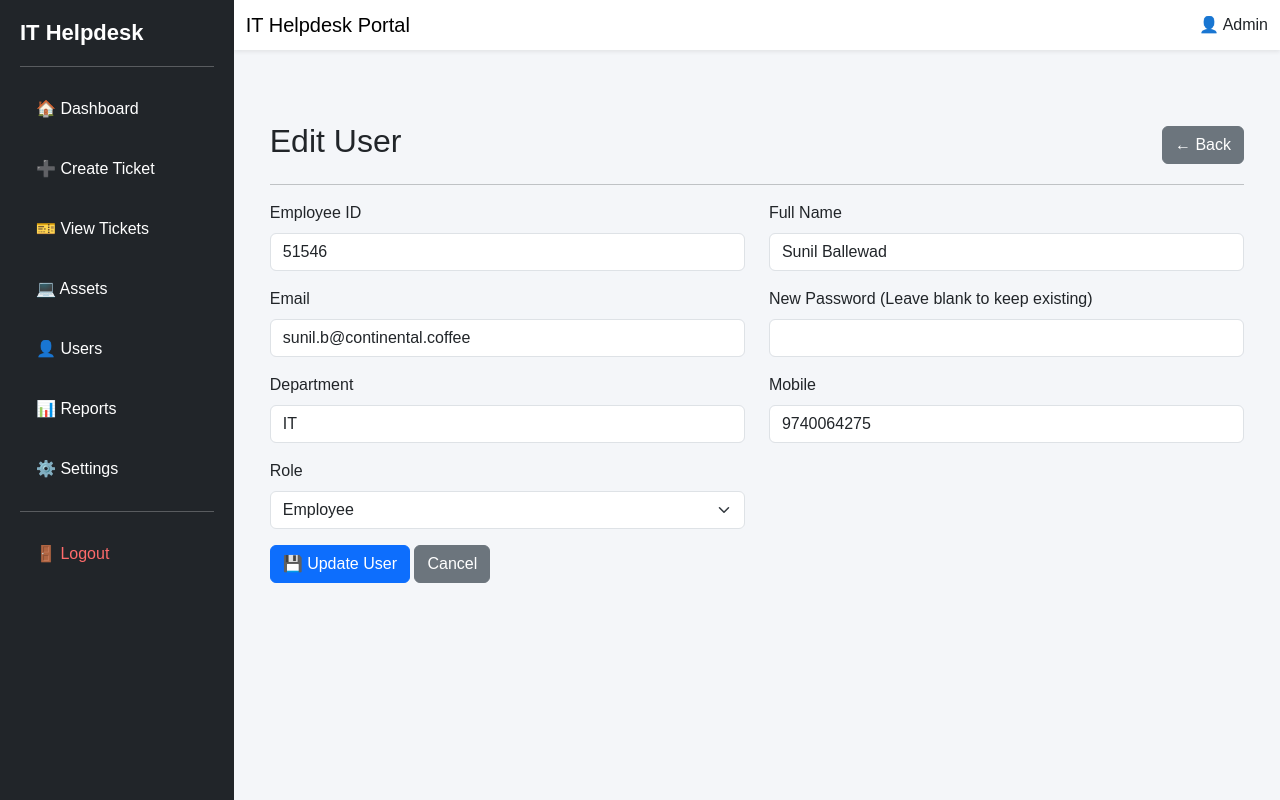
After one commit to sunilballewad-byte/IT-Helpdesk-Portal, a Flask app: page /users/edit/2 in a window 1280 px wide. The commit adds this page. Run offline with Flask 3, Linux system fonts and the light colour scheme; a user stored in the database is signed in; data comes from the database, SQL or seed files in the repository; both versions use the stored data as it was after the commit.

Commit message:
Completed User Management Module

```diff
--- a/routes/users.py
+++ b/routes/users.py
@@ -1,17 +1,112 @@
-from flask import Blueprint, render_template
+from flask import Blueprint, render_template, request, redirect, url_for, flash
 from flask_login import login_required
-from models import User
+from werkzeug.security import generate_password_hash
+
+from models import db, User
 
 users = Blueprint("users", __name__)
 
 
+# =====================================
+# View Users
+# =====================================
 @users.route("/users")
 @login_required
 def view_users():
-
     user_list = User.query.order_by(User.id.desc()).all()
 
     return render_template(
         "view_users.html",
         users=user_list
     )
+
+
+# =====================================
+# Create User
+# =====================================
+@users.route("/users/create", methods=["GET", "POST"])
+@login_required
+def create_user():
+
+    if request.method == "POST":
+
+        email = request.form.get("email")
+        employee_id = request.form.get("employee_id")
+
+        # Check duplicate email
+        if User.query.filter_by(email=email).first():
+            flash("Email already exists.", "danger")
+            return redirect(url_for("users.create_user"))
+
+        # Check duplicate employee ID
+        if User.query.filter_by(employee_id=employee_id).first():
+            flash("Employee ID already exists.", "danger")
+            return redirect(url_for("users.create_user"))
+
+        user = User(
+            employee_id=employee_id,
+            name=request.form.get("name"),
+            email=email,
+            password=generate_password_hash(request.form.get("password")),
+            role=request.form.get("role"),
+            department=request.form.get("department"),
+            mobile=request.form.get("mobile"),
+        )
+
+        db.session.add(user)
+        db.session.commit()
+
+        flash("User created successfully.", "success")
+        return redirect(url_for("users.view_users"))
+
+    return render_template("create_user.html")
+
+
+# =====================================
+# Edit User
+# =====================================
+@users.route("/users/edit/<int:id>", methods=["GET", "POST"])
+@login_required
+def edit_user(id):
+
+    user = User.query.get_or_404(id)
+
+    if request.method == "POST":
+
+        user.employee_id = request.form.get("employee_id")
+        user.name = request.form.get("name")
+        user.email = request.form.get("email")
+        user.department = request.form.get("department")
+        user.mobile = request.form.get("mobile")
+        user.role = request.form.get("role")
+
+        # Update password only if a new password is entered
+        password = request.form.get("password")
+        if password:
+            user.password = generate_password_hash(password)
+
+        db.session.commit()
+
+        flash("User updated successfully.", "success")
+        return redirect(url_for("users.view_users"))
+
+    return render_template(
+        "edit_user.html",
+        user=user
+    )
+
+
+# =====================================
+# Delete User
+# =====================================
+@users.route("/users/delete/<int:id>")
+@login_required
+def delete_user(id):
+
+    user = User.query.get_or_404(id)
+
+    db.session.delete(user)
+    db.session.commit()
+
+    flash("User deleted successfully.", "success")
+    return redirect(url_for("users.view_users"))
--- /dev/null
+++ b/templates/edit_user.html
@@ -0,0 +1,112 @@
+{% extends "base.html" %}
+
+{% block title %}Edit User{% endblock %}
+
+{% block content %}
+
+<div class="container mt-5">
+
+    <div class="d-flex justify-content-between align-items-center mb-3">
+
+        <h2>Edit User</h2>
+
+        <a href="{{ url_for('users.view_users') }}" class="btn btn-secondary">
+            ← Back
+        </a>
+
+    </div>
+
+    <hr>
+
+    <form method="POST">
+
+        <div class="row">
+
+            <div class="col-md-6 mb-3">
+                <label class="form-label">Employee ID</label>
+                <input type="text"
+                       name="employee_id"
+                       class="form-control"
+                       value="{{ user.employee_id }}"
+                       required>
+            </div>
+
+            <div class="col-md-6 mb-3">
+                <label class="form-label">Full Name</label>
+                <input type="text"
+                       name="name"
+                       class="form-control"
+                       value="{{ user.name }}"
+                       required>
+            </div>
+
+            <div class="col-md-6 mb-3">
+                <label class="form-label">Email</label>
+                <input type="email"
+                       name="email"
+                       class="form-control"
+                       value="{{ user.email }}"
+                       required>
+            </div>
+
+            <div class="col-md-6 mb-3">
+                <label class="form-label">
+                    New Password (Leave blank to keep existing)
+                </label>
+                <input type="password"
+                       name="password"
+                       class="form-control">
+            </div>
+
+            <div class="col-md-6 mb-3">
+                <label class="form-label">Department</label>
+                <input type="text"
+                       name="department"
+                       class="form-control"
+                       value="{{ user.department }}">
+            </div>
+
+            <div class="col-md-6 mb-3">
+                <label class="form-label">Mobile</label>
+                <input type="text"
+                       name="mobile"
+                       class="form-control"
+                       value="{{ user.mobile }}">
+            </div>
+
+            <div class="col-md-6 mb-3">
+
+                <label class="form-label">Role</label>
+
+                <select name="role" class="form-select">
+
+                    <option value="Employee"
+                        {% if user.role == "Employee" %}selected{% endif %}>
+                        Employee
+                    </option>
+
+                    <option value="Admin"
+                        {% if user.role == "Admin" %}selected{% endif %}>
+                        Admin
+                    </option>
+
+                </select>
+
+            </div>
+
+        </div>
+
+        <button type="submit" class="btn btn-primary">
+            💾 Update User
+        </button>
+
+        <a href="{{ url_for('users.view_users') }}"
+           class="btn btn-secondary">
+            Cancel
+        </a>
+
+    </form>
+
+</div>
+
+{% endblock %}
```
Also changed, not shown: templates/create_user.html (added, +96 -0 lines), templates/view_users.html (+65 -1 lines), database/helpdesk.db.
